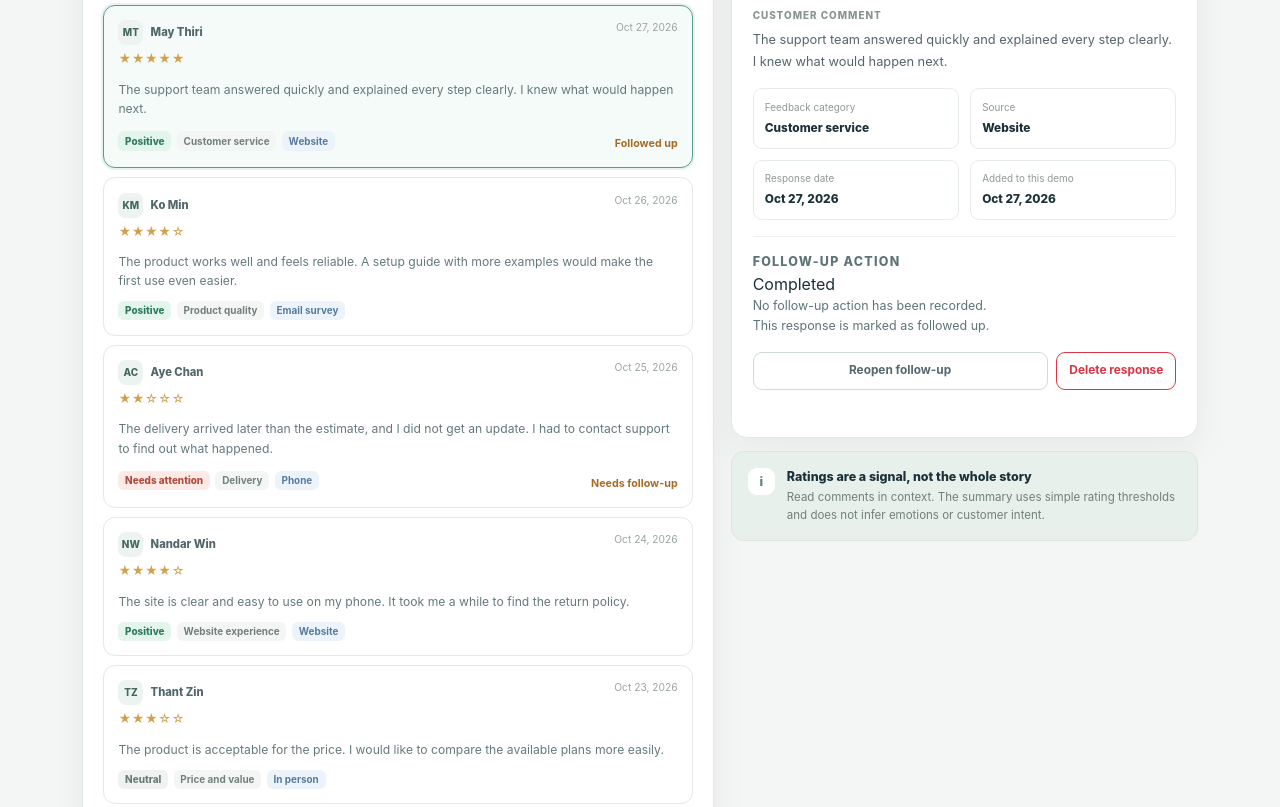
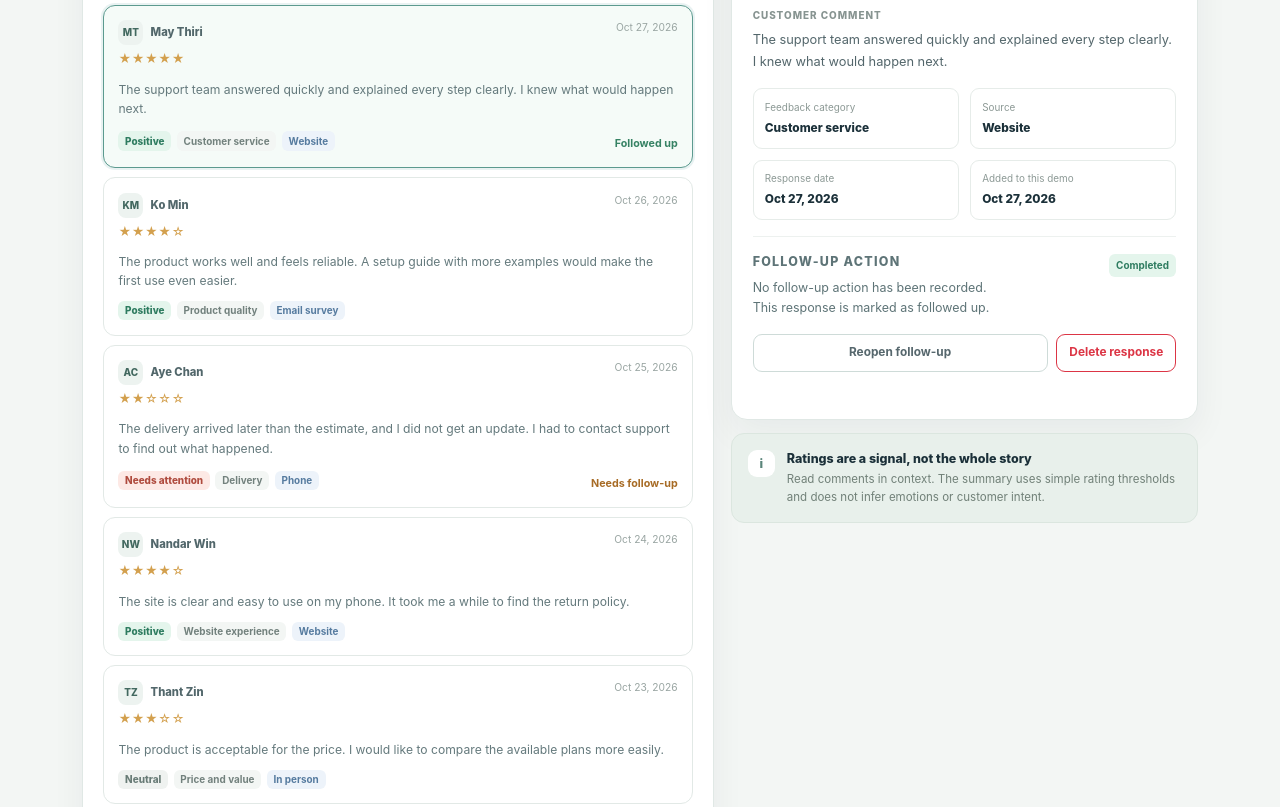
Before and after one commit to wdf-5618/feedback-pulse, a plain HTML site: page index.html in a window 1280 px wide. Shown: the part 1020-1827 px from the top of the page. Drawn offline with nearby package versions, Linux system fonts and the light colour scheme.

Commit message:
Style follow-up states and actions

```diff
--- a/styles.css
+++ b/styles.css
@@ -139,6 +139,12 @@ button, input, textarea, select { font: inherit; }
 .meta-cell strong { display: block; font-size: .74rem; font-weight: 760; overflow-wrap: anywhere; }
 .followup-panel { border-top: 1px solid #edf1ef; padding-top: .95rem; margin-top: .95rem; }
 .followup-panel p { white-space: pre-wrap; font-size: .78rem; line-height: 1.6; color: #5e7477; margin: 0; }
+.followup-head { display: flex; align-items: center; justify-content: space-between; gap: .7rem; }
+.followup-head .detail-label { margin-bottom: .38rem; }
+.followup-text { white-space: pre-wrap; font-size: .78rem; line-height: 1.6; color: #5e7477; margin: 0; overflow-wrap: anywhere; }
+.followup-state { display: inline-flex; align-items: center; border-radius: 6px; padding: .25rem .45rem; color: #a86f29; background: #fff3df; font-size: .62rem; font-weight: 750; }
+.followup-state.is-done { color: #2e7c60; background: #e4f5ec; }
+.followup-done { color: #368264; }
 .followup-status { color: #8a9994; font-size: .66rem; margin-top: .5rem; }
 .detail-controls { display: grid; grid-template-columns: minmax(0,1fr) max-content; gap: .55rem; align-items: end; margin-top: 1rem; }
 .detail-controls label { display: block; font-size: .68rem; color: #6c7d7e; font-weight: 750; margin-bottom: .35rem; }
```
